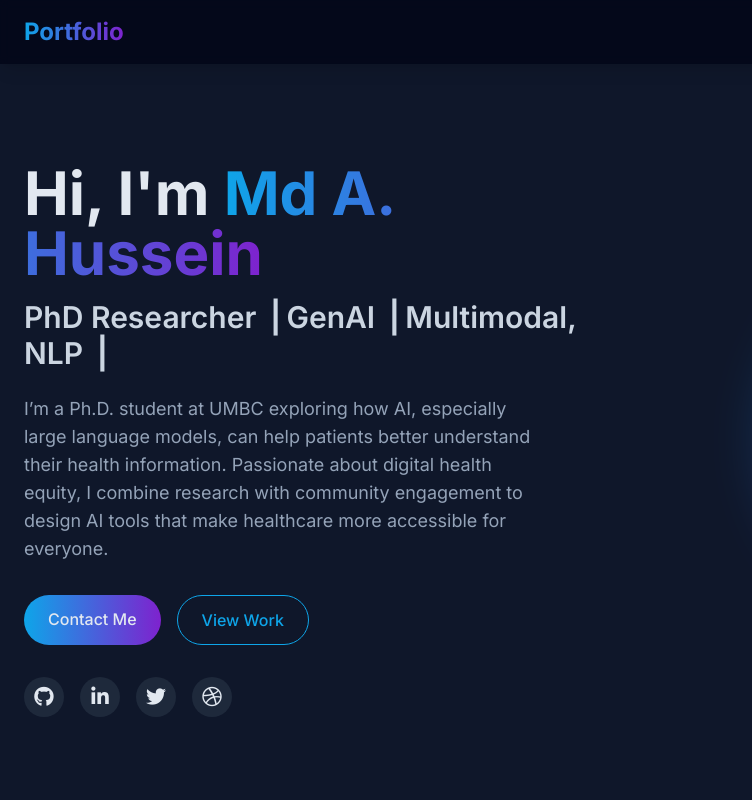
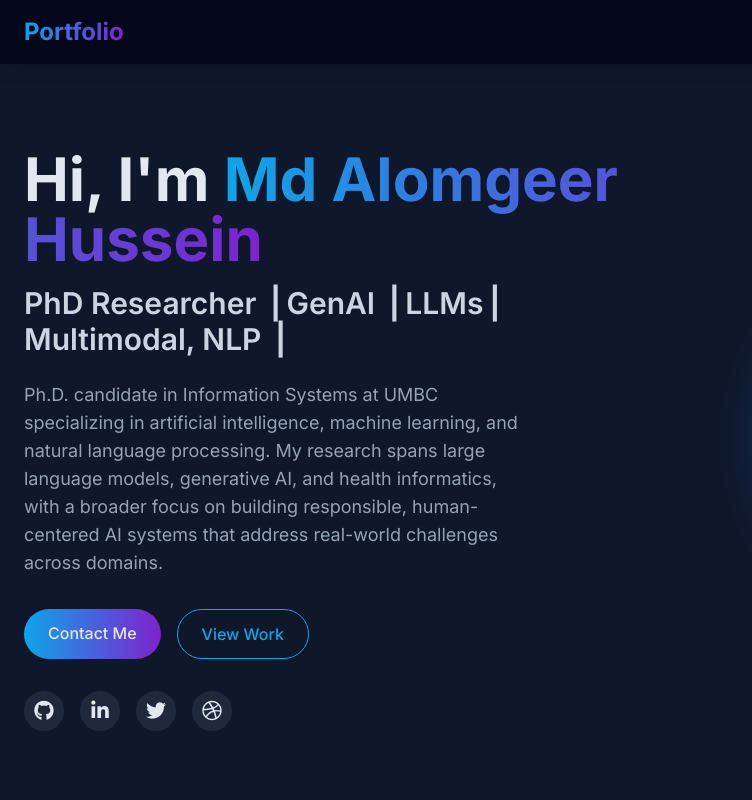
Before and after one commit to mdalomgeer/MyPortFolio, a plain HTML site: page index.html in a window 1280 px wide. Shown: the top 800 px of the page, 0-752 px from the left. Drawn offline with nearby package versions, Linux system fonts and the light colour scheme.

Commit message:
Update index.html

```diff
--- a/index.html
+++ b/index.html
@@ -184,11 +184,11 @@
     <section id="home" class="min-h-screen flex items-center pt-20">
         <div class="container mx-auto px-6 flex flex-col md:flex-row items-center justify-between">
             <div class="md:w-1/2 mb-12 md:mb-0">
-                <h1 class="text-4xl md:text-6xl font-bold mb-4">Hi, I'm <span class="gradient-text">Md A. Hussein</span></h1>
-                <h2 class="text-2xl md:text-3xl font-semibold mb-6 text-slate-300">PhD Researcher ⎟ GenAI ⎟ Multimodal, NLP ⎟</h2>
+                <h1 class="text-4xl md:text-6xl font-bold mb-4">Hi, I'm <span class="gradient-text">Md Alomgeer Hussein</span></h1>
+                <h2 class="text-2xl md:text-3xl font-semibold mb-6 text-slate-300">PhD Researcher ⎟ GenAI ⎟ LLMs⎟ Multimodal, NLP ⎟</h2>
                 <p class="text-lg mb-8 text-slate-400 max-w-lg">
-                    I’m a Ph.D. student at UMBC exploring how AI, especially large language models, can help patients better understand their health information.
-                    Passionate about digital health equity, I combine research with community engagement to design AI tools that make healthcare more accessible for everyone.
+                    Ph.D. candidate in Information Systems at UMBC specializing in artificial intelligence, machine learning, and natural language processing.
+                    My research spans large language models, generative AI, and health informatics, with a broader focus on building responsible, human-centered AI systems that address real-world challenges across domains.
                 </p>
                 <div class="flex space-x-4">
                     <a href="#contact" class="px-6 py-3 rounded-full btn-primary font-medium">Contact Me</a>
```
